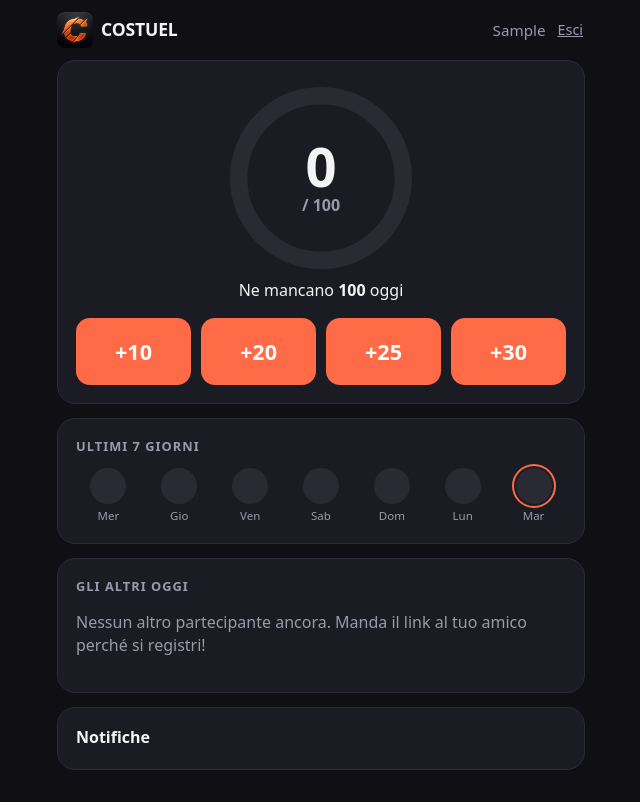
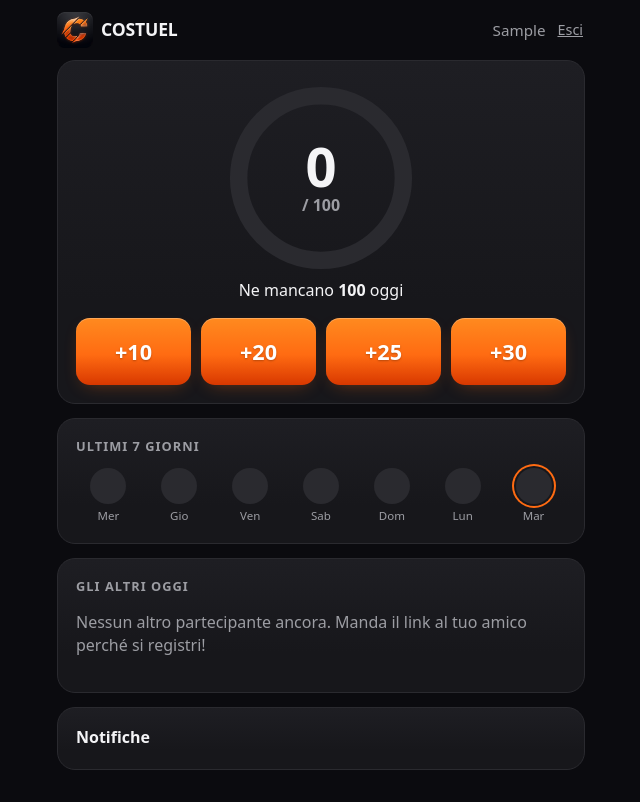
Before and after one commit to manuelsambuco/COSTUEL, a Django app: page / in a window 1280 px wide. Shown: the whole page, without its empty margins (319-959 px from the left). Run offline with Django 5.2, Linux system fonts and the light colour scheme; the visitor is signed in with stand-in values (Sample User, id 1); data comes from the database, SQL or seed files in the repository; data that the repository does not hold is empty; parts of the project's set-up code (start-up, migrations or seed data) failed here and were passed over.

Commit message:
Palette allineata al logo: arancione e neri di COSTUEL
Sfumatura ambra -> rosso-arancio su pulsanti, anello e barre, con bagliore
come nel logo; schede con sfumatura verticale e grigi neutri.

Co-Authored-By: Claude Opus 5.5 <noreply@anthropic.com>

```diff
--- a/challenge/static/challenge/app.css
+++ b/challenge/static/challenge/app.css
@@ -1,16 +1,23 @@
-/* Tema scuro sempre attivo, indipendentemente dalle impostazioni del telefono */
+/* Tema scuro sempre attivo. Colori presi dal logo COSTUEL. */
 :root {
-  --bg: #0f0f14;
-  --surface: #1b1b23;
-  --text: #f4f4f7;
-  --muted: #9a9aab;
-  --border: #2b2b36;
-  --accent: #ff6a47;
-  --accent-press: #ff8466;
-  --accent-soft: #3a1f19;
+  /* neri/grigi neutri del riquadro del logo */
+  --bg: #0b0b0f;
+  --surface: #17171b;
+  --surface-top: #1e1e23;
+  --text: #f4f4f6;
+  --muted: #9c9da3;
+  --border: #2a2a2f;
+  --track: #2a2a2f;
+  /* arancione della "C": dall'ambra in alto al rosso-arancio in basso */
+  --accent: #ff6b12;
+  --accent-light: #ff8a1f;
+  --accent-deep: #d83800;
+  --accent-text: #ff8a3d;
+  --accent-soft: #2b160a;
+  --accent-glow: rgb(255 107 18 / 0.45);
+  --accent-gradient: linear-gradient(180deg, var(--accent-light) 0%, var(--accent) 55%, var(--accent-deep) 100%);
   --success: #34d399;
   --success-soft: #133326;
-  --track: #2a2a35;
   --radius: 18px;
   color-scheme: dark;
 }
@@ -72,7 +79,8 @@ a { color: var(--accent); }
 #board { display: flex; flex-direction: column; gap: 14px; }
 
 .card {
-  background: var(--surface);
+  /* come il riquadro del logo: leggermente più chiaro in alto */
+  background: linear-gradient(180deg, var(--surface-top), var(--surface) 70%);
   border: 1px solid var(--border);
   border-radius: var(--radius);
   padding: 18px;
@@ -111,22 +124,23 @@ a { color: var(--accent); }
   appearance: none;
   border: 0;
   border-radius: 14px;
-  background: var(--accent);
+  background: var(--accent-gradient);
   color: #fff;
   font: inherit;
   font-weight: 800;
+  text-shadow: 0 1px 2px rgb(0 0 0 / 0.25);
+  box-shadow: inset 0 1px 0 rgb(255 255 255 / 0.25), 0 6px 18px -8px var(--accent-glow);
   padding: 12px 18px;
   cursor: pointer;
   touch-action: manipulation;
-  transition: transform 0.08s ease, background 0.15s ease, opacity 0.15s;
+  transition: transform 0.08s ease, filter 0.15s ease, opacity 0.15s;
 }
-.btn:active:not(:disabled) { transform: scale(0.96); background: var(--accent-press); }
-.btn:disabled { opacity: 0.35; cursor: not-allowed; }
-.btn:focus-visible, .link-btn:focus-visible { outline: 3px solid var(--accent-soft); outline-offset: 2px; }
+.btn:active:not(:disabled) { transform: scale(0.96); filter: brightness(0.88); }
+.btn:disabled { opacity: 0.3; cursor: not-allowed; box-shadow: none; }
+.btn:focus-visible, .link-btn:focus-visible { outline: 3px solid var(--accent-glow); outline-offset: 2px; }
 .btn-block { width: 100%; }
 .btn-small { padding: 8px 14px; font-size: 0.9rem; border-radius: 10px; }
-.btn-ghost { background: var(--accent-soft); color: var(--accent); }
-.btn-ghost:active:not(:disabled) { background: var(--accent-soft); }
+.btn-ghost { background: var(--accent-soft); color: var(--accent-text); box-shadow: none; text-shadow: none; }
 
 .quick-add {
   display: grid;
--- a/challenge/templates/challenge/_board.html
+++ b/challenge/templates/challenge/_board.html
@@ -9,6 +9,13 @@
 <section class="card me{% if log.completed %} is-done{% endif %}">
   <div class="ring-wrap">
     <svg class="ring" viewBox="0 0 120 120" aria-hidden="true">
+      <defs>
+        <linearGradient id="ring-gradient" x1="1" y1="0" x2="0" y2="1">
+          <stop offset="0%" stop-color="#ff8a1f" />
+          <stop offset="55%" stop-color="#ff6b12" />
+          <stop offset="100%" stop-color="#d83800" />
+        </linearGradient>
+      </defs>
       <circle class="ring-track" cx="60" cy="60" r="52" />
       {% if log.total %}
         <circle class="ring-value" cx="60" cy="60" r="52" pathLength="100"
--- a/challenge/templates/challenge/base.html
+++ b/challenge/templates/challenge/base.html
@@ -5,7 +5,7 @@
   <meta name="viewport" content="width=device-width, initial-scale=1, viewport-fit=cover">
   <title>{% block title %}COSTUEL{% endblock %}</title>
   <meta name="description" content="Sfida dei 100 piegamenti al giorno">
-  <meta name="theme-color" content="#0f0f14">
+  <meta name="theme-color" content="#0b0b0f">
   <meta name="color-scheme" content="dark">
   <link rel="manifest" href="{% url 'manifest' %}">
   <link rel="icon" type="image/png" href="{% static 'challenge/icons/favicon-64.png' %}">
```
Also changed, not shown: other parts of challenge/static/challenge/app.css (+19 -8 lines), challenge/templates/challenge/manifest.webmanifest.
